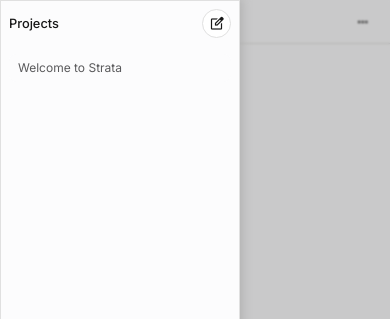
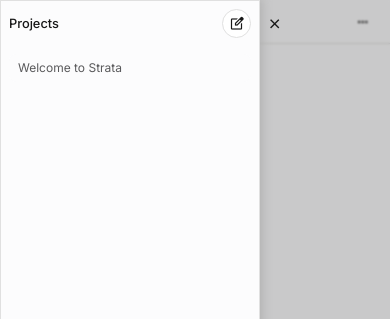
Before and after one commit to zololade/Strata, a website built with Vite: page index.html in a window 390 px wide. Both pictures are taken after a click on the button "side_navigation". Shown: the top 319 px of the page. Built offline with nearby package versions, Linux system fonts and the light colour scheme.

Commit message:
feat: implement close button for navigation and update styles

```diff
--- a/index.html
+++ b/index.html
@@ -10,7 +10,7 @@
     />
     <link
       rel="stylesheet"
-      href="https://fonts.googleapis.com/css2?family=Material+Symbols+Outlined:opsz,wght,FILL,GRAD@20..48,100..700,0..1,-50..200&icon_names=add_2,checklist,edit_square,favorite,layers,more_horiz,side_navigation"
+      href="https://fonts.googleapis.com/css2?family=Material+Symbols+Outlined:opsz,wght,FILL,GRAD@20..48,100..700,0..1,-50..200&icon_names=add_2,checklist,close,edit_square,favorite,layers,more_horiz,side_navigation"
     />
     <meta
       name="viewport"
--- a/src/ui/styles/components/index.css
+++ b/src/ui/styles/components/index.css
@@ -14,12 +14,28 @@
   font-size: 1rem;
 }
 
+.mainNav__close {
+  position: fixed;
+  top: 0.6rem;
+  left: 260px;
+  z-index: 1000;
+  visibility: hidden;
+  opacity: 0;
+  transition:
+    opacity var(--transition-speed) ease-in-out,
+    visibility var(--transition-speed) ease-in-out;
+  color: var(--content-highlight-color);
+  .material-symbols-outlined {
+    font-size: 1.15rem;
+  }
+}
+
 @media only screen and (max-width: 768px) {
   #app {
     display: block;
     height: auto;
 
-    > * {
+    > *:not(.mainNav) {
       width: auto;
     }
 
@@ -67,6 +83,11 @@
       transform: translateX(0);
     }
 
+    .mainNav__close {
+      visibility: visible;
+      opacity: 1;
+    }
+
     .drawer-backdrop {
       opacity: 1;
       pointer-events: auto;
--- a/src/ui/styles/components/projectNav.css
+++ b/src/ui/styles/components/projectNav.css
@@ -1,7 +1,5 @@
 .mainNav {
-  width: auto;
-  min-width: 240px;
-  max-width: 280px;
+  width: 260px;
   height: var(--panel-height);
   height: var(--dynamic-panel-height);
   overflow-y: auto;
--- a/src/ui/styles/utilities.css
+++ b/src/ui/styles/utilities.css
@@ -1,4 +1,5 @@
 /*buttons*/
+.mainNav__close,
 .mainNav__createBtn,
 .mainContent__header .toolbar__menu,
 .mainContent__header .toolbar__side-nav,
--- a/src/ui/views/component/btn.ts
+++ b/src/ui/views/component/btn.ts
@@ -6,6 +6,7 @@ const btnTypes = {
   edit: "edit_square",
   favor: "favorite",
   add: "add_2",
+  close: "close",
 };
 
 function button(
--- a/src/ui/views/home.ts
+++ b/src/ui/views/home.ts
@@ -4,6 +4,7 @@ import { newProject } from "./component/Modal";
 import { generateList, projectLoader } from "./component/projectList";
 import type { ProjectStore } from "../../store/Store";
 import type { EventBus } from "../../lib/EventBus";
+import { button } from "./component/btn";
 
 function createAppShell(store: ProjectStore, bus: EventBus) {
   const main = document.querySelector("#app") as HTMLElement;
@@ -23,6 +24,7 @@ function createAppShell(store: ProjectStore, bus: EventBus) {
         id: "backdrop",
         ["data-action"]: "close-nav",
       },
+      button("mainNav__close", "Close navigation", "close-nav", "close"),
       projectLoader(store),
       [newProject(), detailPanelShell()],
     ]);
```
